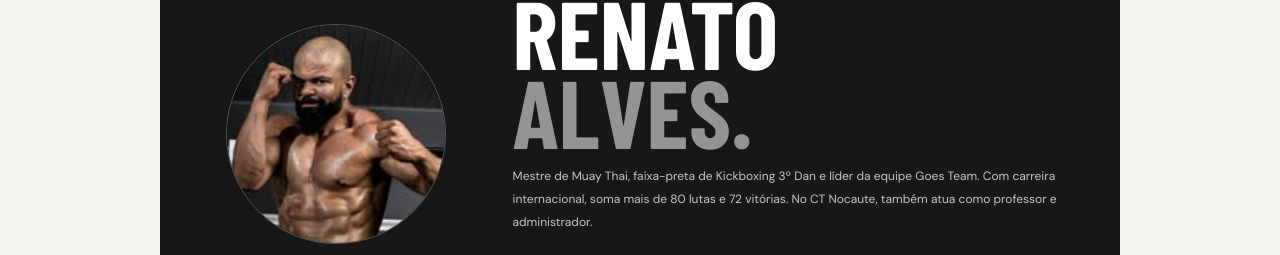
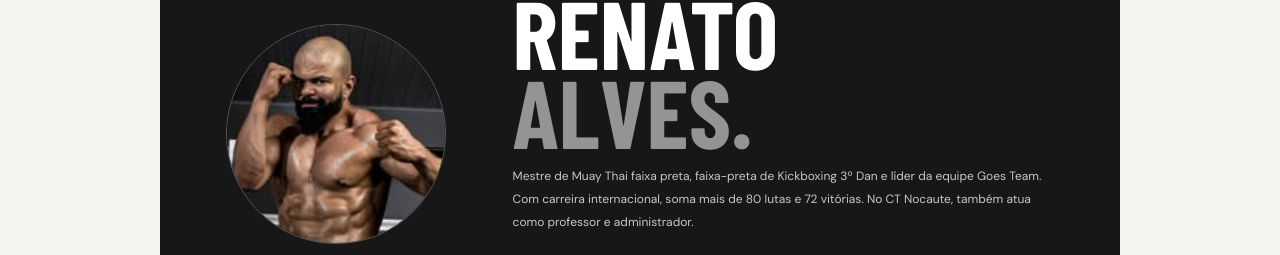
Before and after one commit to schmitt007/Nocaute, a website: page ct.html in a window 1280 px wide. Shown: the part 1695-1950 px from the top of the page. Drawn offline with nearby package versions, Linux system fonts and the light colour scheme; a web font is replaced by a local one.

Commit message:
Update Renato profile description
Co-authored-by: Copilot <223556219+Copilot@users.noreply.github.com>

```diff
--- a/ct.html
+++ b/ct.html
@@ -73,7 +73,7 @@
           <div class="coach-profile-copy">
             <div class="section-kicker"><span>CONHEÇA O MESTRE</span> / EQUIPE NOCAUTE</div>
             <h2 id="coach-name">RENATO<br /><span>ALVES.</span></h2>
-            <p>Mestre de Muay Thai, faixa-preta de Kickboxing 3º Dan e líder da equipe Goes Team. Com carreira internacional, soma mais de 80 lutas e 72 vitórias. No CT Nocaute, também atua como professor e administrador.</p>
+            <p>Mestre de Muay Thai faixa preta, faixa-preta de Kickboxing 3º Dan e líder da equipe Goes Team. Com carreira internacional, soma mais de 80 lutas e 72 vitórias. No CT Nocaute, também atua como professor e administrador.</p>
             <a class="button button-light" href="/contato.html">TREINE COM A EQUIPE</a>
           </div>
         </section>
```
